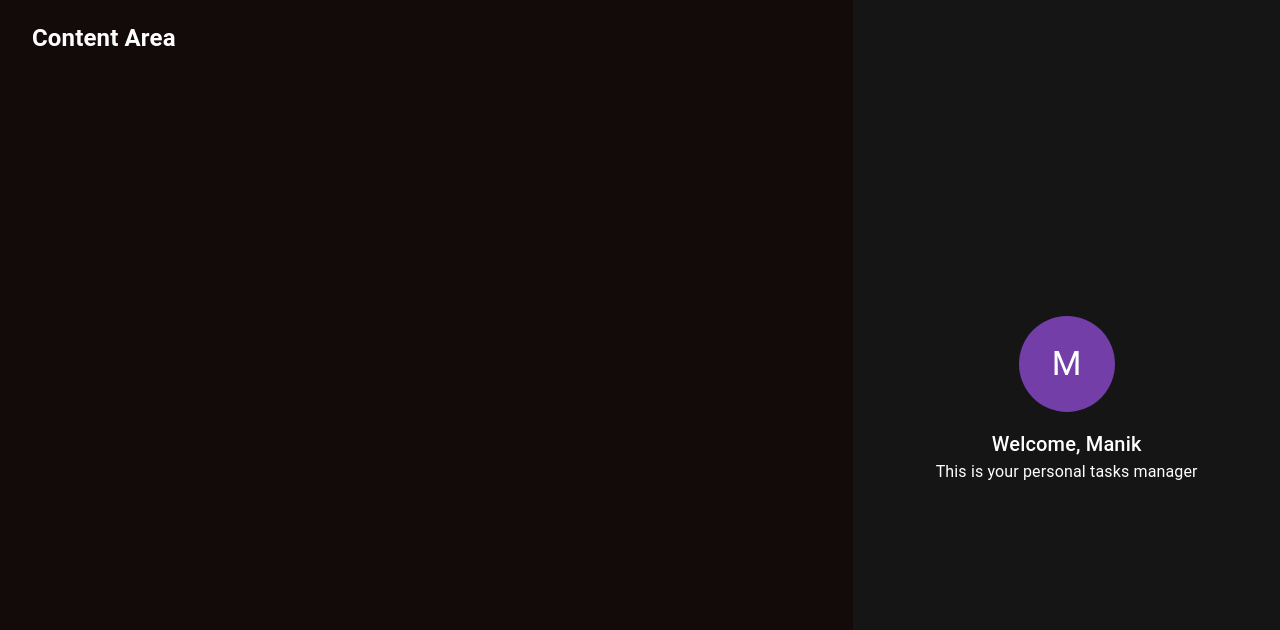
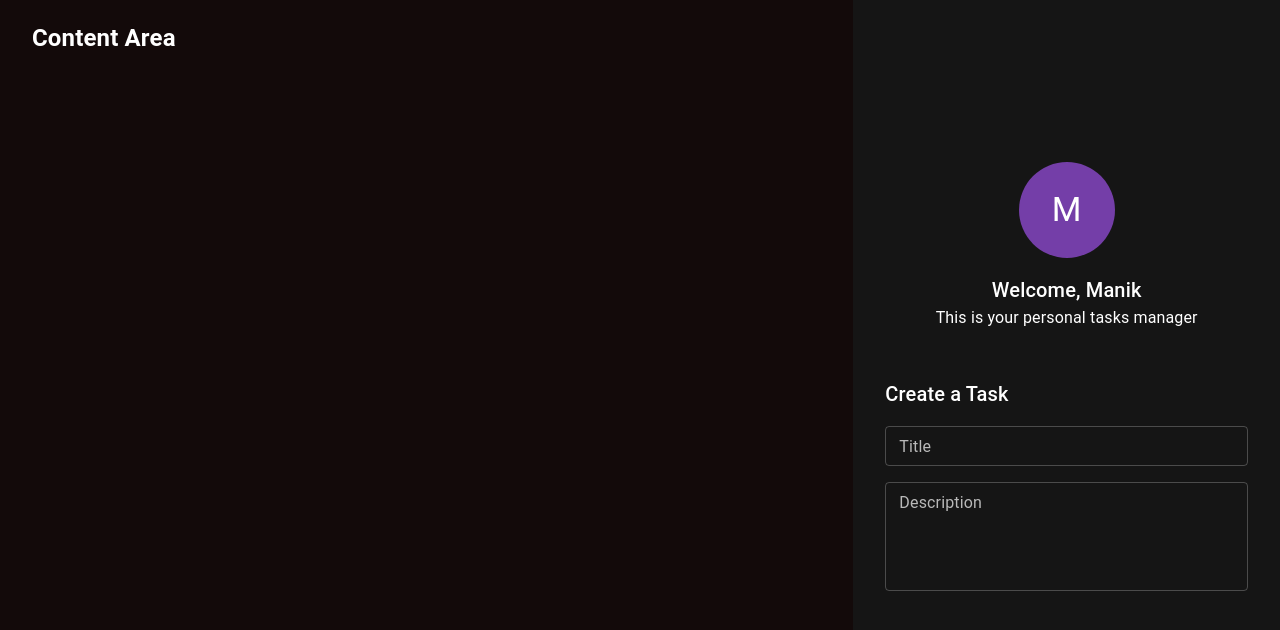
Before and after one commit to AlexMamani85/todo_react, a React (Create React App) app: page / in a window 1280 px wide. Shown: the top 630 px of the page. Built offline with nearby package versions, Linux system fonts and the light colour scheme.

Commit message:
CHORE: creating Title and Description Components

```diff
--- /dev/null
+++ b/src/components/createTaskForm/_taskDescriptionField.tsx
@@ -0,0 +1,18 @@
+import React, { FC, ReactElement} from 'react';
+import { TextField } from '@mui/material';
+
+export const TaskDescriptionField: FC = (): ReactElement => {
+  return(
+    <TextField
+      id="description"
+      name="description"
+      label="Description"
+      placeholder="Description"
+      variant="outlined"
+      size="small"
+      multiline
+      rows={4}
+      fullWidth
+    />
+  );
+};
--- /dev/null
+++ b/src/components/createTaskForm/_taskTitleField.tsx
@@ -0,0 +1,16 @@
+import React, { FC, ReactElement} from 'react';
+import { TextField } from '@mui/material';
+
+export const TaskTitleField: FC = (): ReactElement => {
+  return(
+    <TextField
+      id="title"
+      label="Title"
+      placeholder="Task Title"
+      variant="outlined"
+      size="small"
+      name="title"
+      fullWidth
+    />
+  );
+};
--- /dev/null
+++ b/src/components/createTaskForm/createTaskForm.tsx
@@ -0,0 +1,32 @@
+import React, { FC, ReactElement } from 'react';
+import { Box, Typography, Stack } from '@mui/material';
+
+import { TaskDescriptionField } from './_taskDescriptionField';
+import { TaskTitleField } from './_taskTitleField';
+
+export const CreateTaskForm: FC = (): ReactElement => {
+
+    return(
+      <Box
+        display="flex"
+        flexDirection="column"
+        alignItems="flex-start"
+        width="100%"
+        px={4}
+        my={6}
+      >
+        <Typography mb={2} component="h2" variant="h6" >
+            Create a Task
+        </Typography>
+
+        <Stack sx={{ width: '100%' }} spacing={2} >
+          <TaskTitleField />
+          <TaskDescriptionField />
+        </Stack>
+        {/* Task Date */}
+        {/* Task Status */}
+        {/* Task Priority */}
+
+      </Box>
+    )
+};
--- a/src/components/sidebar/sidebar.tsx
+++ b/src/components/sidebar/sidebar.tsx
@@ -2,6 +2,7 @@
 
 import { Grid } from '@mui/material';
 import { Profile } from './../profile/profile';
+import { CreateTaskForm } from '../createTaskForm/createTaskForm';
 
 export const Sidebar: FC = (): ReactElement => {
     return(
@@ -21,6 +22,7 @@
           alignItems: 'center',
         }}>
           <Profile name='Manik' ></Profile>
+          <CreateTaskForm />
       </Grid>
       );
 
```
Also changed, not shown: 1 other file (tests, documents, lock files or other folders).
